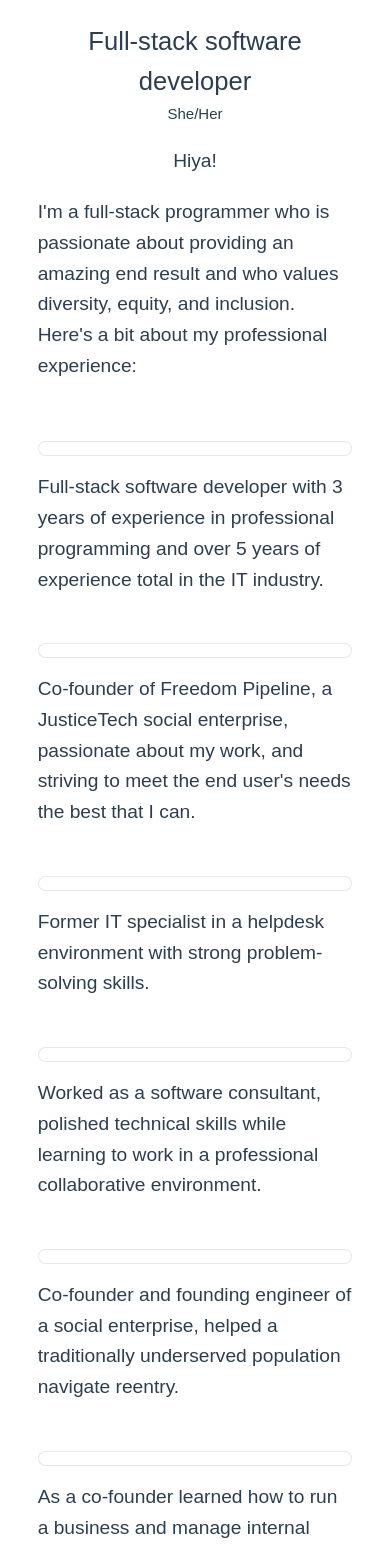
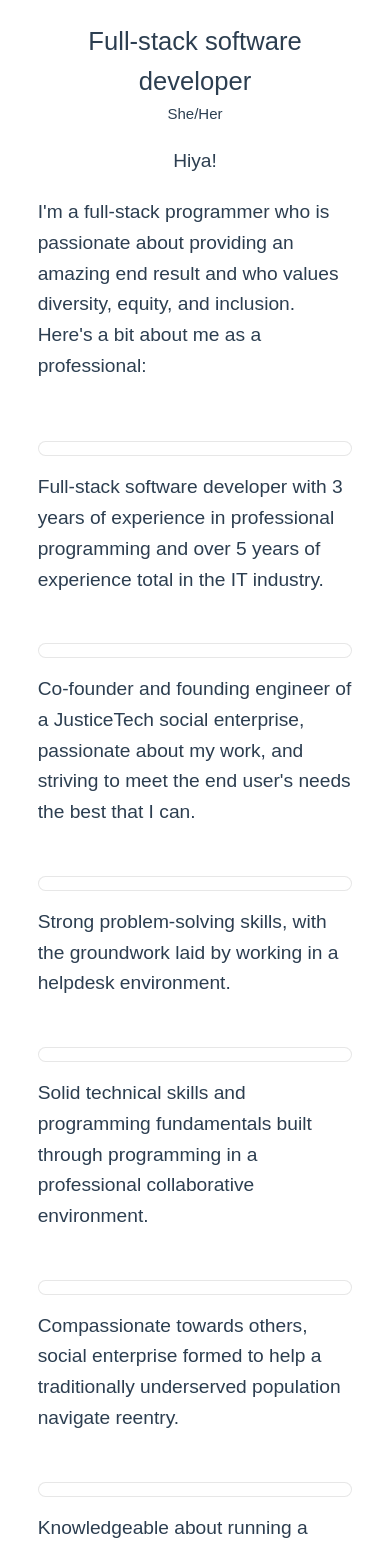
Before and after one commit to dracaenaa/personal-site, a Vue app: page /about in a window 390 px wide. Shown: the part 448-1997 px from the top of the page. Built offline with nearby package versions, Linux system fonts and the light colour scheme; some icons are missing; a web font is replaced by a local one.

Commit message:
refactor and add stuff

```diff
--- /dev/null
+++ b/src/components/AboutEnding.vue
@@ -0,0 +1,25 @@
+<template>
+  <div class="flex flex-col py-10 border-t gap-7">
+    <div class="flex flex-col md:flex-row gap-5">
+      <PhLightbulb class="icon-style" />
+      <h3 class="w-full">
+        I'm always learning and trying new things in my professional and personal life,
+      </h3>
+    </div>
+    <div class="flex flex-col justify-between gap-5">
+      <div class="flex justify-between gap-5">
+        <h3>whether it's picking up knitting</h3>
+        <h3>or learning to snowboard</h3>
+      </div>
+      <div class="flex justify-between gap-5">
+        <img src="../assets/knitting.png" class="w-1/2 h-55 md:h-125 rounded-sm object-cover" />
+        <img src="../assets/snowboarding.png" class="w-1/2 h-55 md:h-125 rounded-sm object-cover" />
+      </div>
+    </div>
+    <h3>I'm always looking for a challenge and an adventure!</h3>
+  </div>
+</template>
+
+<script setup>
+import { PhLightbulb } from '@phosphor-icons/vue'
+</script>
--- a/src/components/AboutList.vue
+++ b/src/components/AboutList.vue
@@ -10,31 +10,34 @@
     <li>
       <PhSparkle class="icon-style" />
       <h3>
-        Co-founder of Freedom Pipeline, a JusticeTech social enterprise, passionate about my work,
-        and striving to meet the end user's needs the best that I can.
+        Co-founder and founding engineer of a JusticeTech social enterprise, passionate about my
+        work, and striving to meet the end user's needs the best that I can.
       </h3>
     </li>
     <li>
       <PhHeadCircuit class="icon-style" />
-      <h3>Former IT specialist in a helpdesk environment with strong problem-solving skills.</h3>
+      <h3>
+        Strong problem-solving skills, with the groundwork laid by working in a helpdesk
+        environment.
+      </h3>
     </li>
     <li>
       <PhUsersThree class="icon-style" />
       <h3>
-        Worked as a software consultant, polished technical skills while learning to work in a
+        Solid technical skills and programming fundamentals built through programming in a
         professional collaborative environment.
       </h3>
     </li>
     <li>
       <PhHandHeart class="icon-style" />
       <h3>
-        Co-founder and founding engineer of a social enterprise, helped a traditionally underserved
+        Compassionate towards others, social enterprise formed to help a traditionally underserved
         population navigate reentry.
       </h3>
     </li>
     <li>
       <PhBuildingOffice class="icon-style" />
-      <h3>As a co-founder learned how to run a business and manage internal operations.</h3>
+      <h3>Knowledgeable about running a business and managing internal operations.</h3>
     </li>
   </ul>
 </template>
--- a/src/components/TheFooter.vue
+++ b/src/components/TheFooter.vue
@@ -1,5 +1,5 @@
 <template>
-  <div class="flex w-full justify-between">
+  <div class="flex w-full justify-between pb-10">
     <div>
       <p>Site made by me :3</p>
       <a
--- a/src/views/AboutView.vue
+++ b/src/views/AboutView.vue
@@ -5,31 +5,10 @@
       <h3>Hiya!</h3>
       <h3 class="pb-10">
         I'm a full-stack programmer who is passionate about providing an amazing end result and who
-        values diversity, equity, and inclusion. Here's a bit about my professional experience:
+        values diversity, equity, and inclusion. Here's a bit about me as a professional:
       </h3>
       <AboutList class="pb-10" />
-      <div class="flex flex-col py-10 border-t gap-5">
-        <div class="flex flex-col md:flex-row gap-5">
-          <PhLightbulb class="icon-style" />
-          <h3 class="w-full">
-            I'm always learning and trying new things in my professional and personal life
-          </h3>
-        </div>
-        <div class="flex flex-col justify-between gap-5">
-          <div class="flex justify-between gap-5">
-            <h3>whether it's picking up knitting</h3>
-            <h3>or learning to snowboard</h3>
-          </div>
-          <div class="flex justify-between gap-5">
-            <img src="../assets/knitting.png" class="w-1/2 h-55 md:h-125 rounded-sm object-cover" />
-            <img
-              src="../assets/snowboarding.png"
-              class="w-1/2 h-55 md:h-125 rounded-sm object-cover"
-            />
-          </div>
-        </div>
-        <h3>I'm always looking for a challenge and an adventure!</h3>
-      </div>
+      <AboutEnding />
     </div>
   </main>
 </template>
@@ -37,5 +16,5 @@
 <script setup>
 import BasicInfo from '@/components/BasicInfo.vue'
 import AboutList from '@/components/AboutList.vue'
-import { PhLightbulb } from '@phosphor-icons/vue'
+import AboutEnding from '@/components/AboutEnding.vue'
 </script>
--- a/src/views/HomeView.vue
+++ b/src/views/HomeView.vue
@@ -4,11 +4,20 @@ import { PhGithubLogo, PhInfo } from '@phosphor-icons/vue'
 
 <template>
   <main>
-    <h1 class="pb-5">Welcome!</h1>
-    <h3 class="pb-5">
+    <div class="flex flex-col gap-5">
+      <h1>Welcome!</h1>
+      <h3>
         My name is Miranda. I'm a professional software developer, plus plant parent (say that three
         times fast), pet parent, casual gamer, and newbie snowboarder.
       </h3>
+      <h4>
+        I work professionally in the full stack and I'm adaptive and more than willing to learn
+        something new.
+      </h4>
+      <h4>
+        As a passionate problem-solver and life-long learner, I care deeply about putting out the
+        best user experience I can.
+      </h4>
       <div class="flex flex-col items-start gap-3 py-5">
         <h2>Check out my Github to see some of my work:</h2>
         <a href="https://github.com/dracaenaa" class="button-style gap-1" target="_blank">
@@ -23,5 +32,6 @@ import { PhGithubLogo, PhInfo } from '@phosphor-icons/vue'
           <h4>about me</h4>
         </RouterLink>
       </div>
+    </div>
   </main>
 </template>
```
Lines whose indentation alone changed are shown as unchanged.
